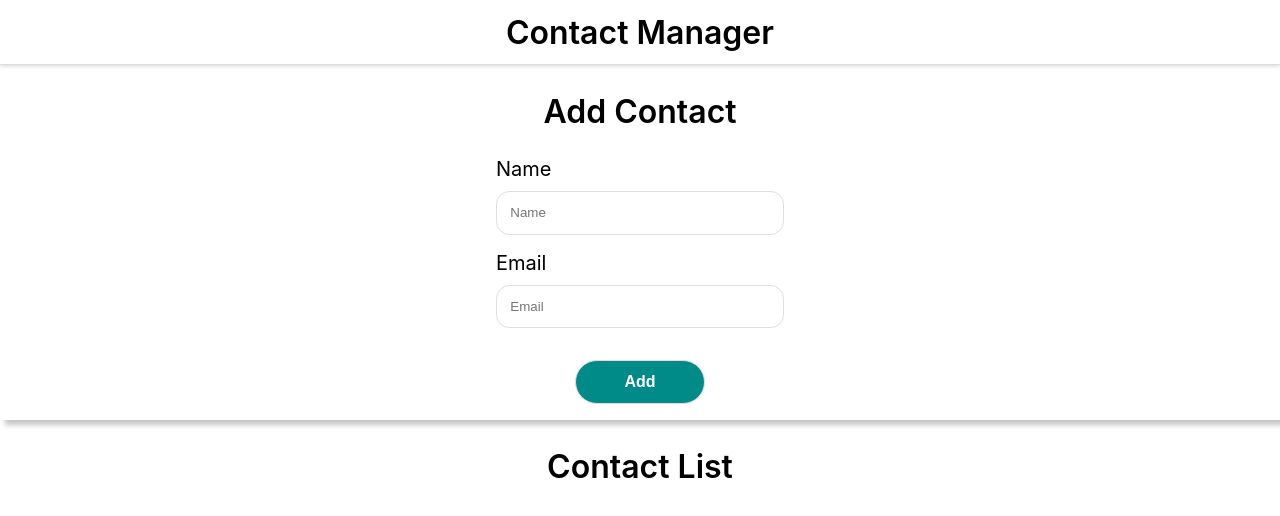
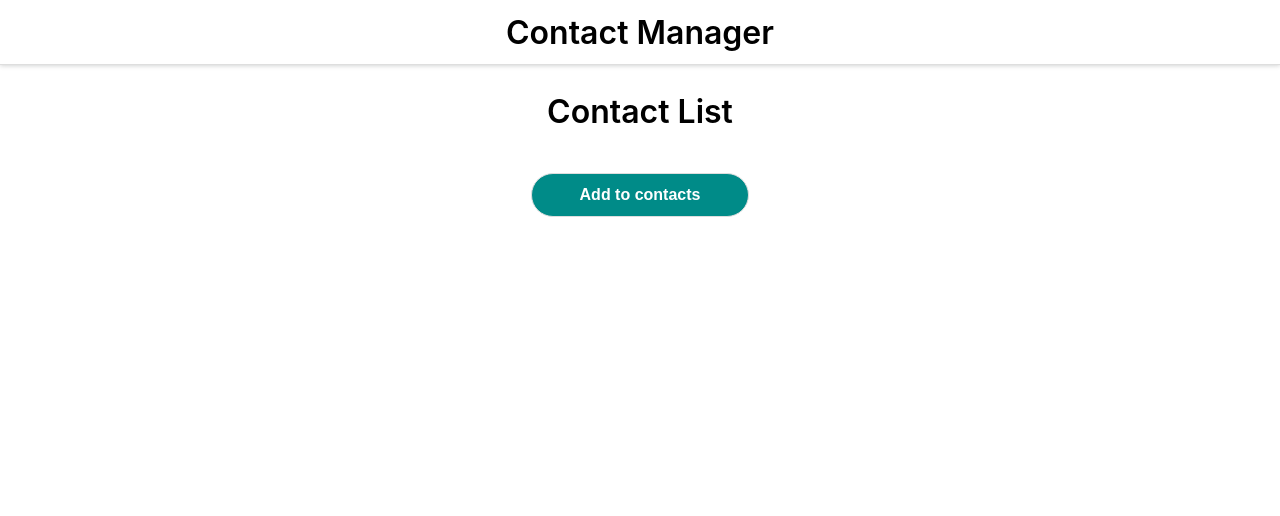
Before and after one commit to Rajinikanthgatti/contact-manager, a React (Create React App) app: page / in a window 1280 px wide. Shown: the top 516 px of the page. Built offline with nearby package versions, Linux system fonts and the light colour scheme.

Commit message:
Routing with the paths

```diff
--- a/package.json
+++ b/package.json
@@ -8,6 +8,7 @@
     "@testing-library/user-event": "^12.8.3",
     "react": "^17.0.2",
     "react-dom": "^17.0.2",
+    "react-router-dom": "^5.3.0",
     "react-scripts": "4.0.3",
     "uuidv4": "^6.2.12",
     "web-vitals": "^1.1.2"
--- a/src/App.js
+++ b/src/App.js
@@ -1,6 +1,7 @@
 import './App.css';
 import {uuid} from 'uuidv4';
 import React, {useState, useEffect} from 'react';
+import {BrowserRouter as Router, Switch, Route} from 'react-router-dom';
 import AddContacts from './Components/AddContacts';
 import ContactList from './Components/ContactList';
 import Header from './Components/Header';
@@ -33,9 +34,13 @@ function App() {
 
   return (
     <div className="App">
+      <Router>
       <Header/>
-      <AddContacts addContactHandler={addContactHandler}/>
-      <ContactList contacts={contacts} getContactId = {removeContactHandler}/>
+        <Switch>
+            <Route exact path="/" render = {(props) => (<ContactList {...props} contacts={contacts} getContactId = {removeContactHandler}/>)}/>
+            <Route exact path="/add" render = {(props) => (<AddContacts {...props} addContactHandler={addContactHandler} />)}/>
+        </Switch>
+      </Router>
     </div>
   );
 }
--- a/src/Components/AddContacts.js
+++ b/src/Components/AddContacts.js
@@ -16,6 +16,7 @@ export default class AddContacts extends Component {
         console.log(this.state);
         this.props.addContactHandler(this.state);
         this.setState({name : "", email: ""})
+        console.log(this.props.history.push("/"))
     }
 
     render() {
--- a/src/Components/ContactList.js
+++ b/src/Components/ContactList.js
@@ -1,4 +1,5 @@
 import React from 'react'
+import { Link } from 'react-router-dom';
 import ContactCard from './ContactCard';
 
 
@@ -15,6 +16,7 @@ const ContactList = (props) => {
     return (
         <div className="contactlist-con">
             <h2 className="title">Contact List</h2>
+            <Link to="/add"><button>Add to contacts</button></Link>
             {renderContacts}
         </div>
     )
```
Also changed, not shown: 1 other file (tests, documents, lock files or other folders).
